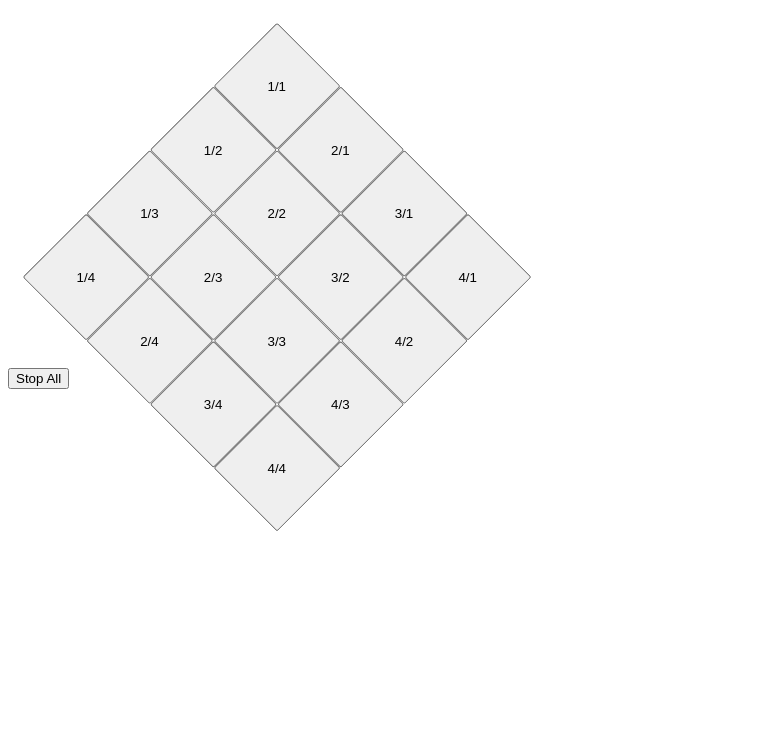
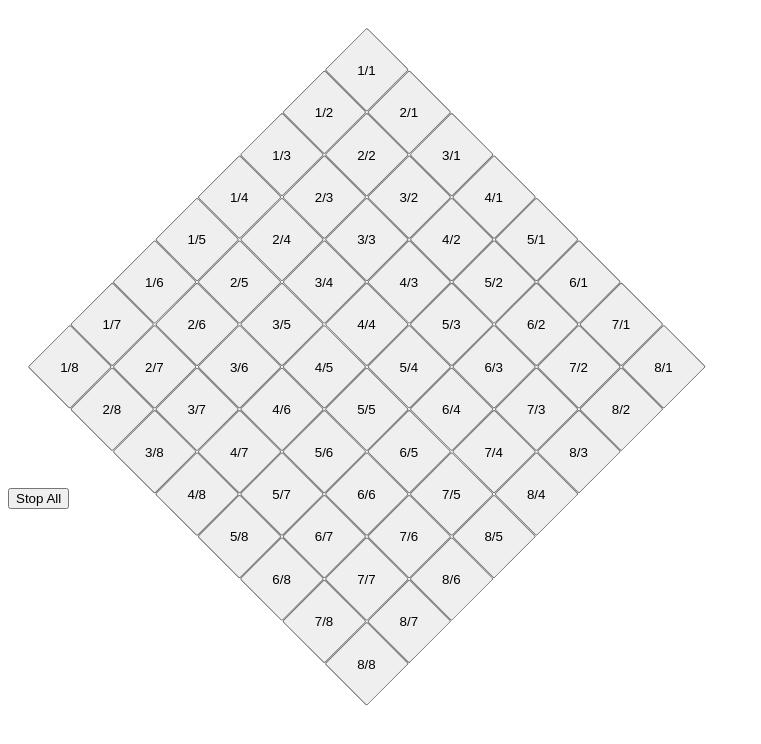
Before and after one commit to rjbultitude/lmdm, a website with bundled scripts: page index.html in a window 1280 px wide. Shown: the whole page, without its empty margins (0-761 px from the left). Built offline with nearby package versions, Linux system fonts and the light colour scheme.

Commit message:
set grid size to 8 and create a css var for it

```diff
--- a/index.html
+++ b/index.html
@@ -3,14 +3,15 @@
   <title>Lambdoma online keyboard</title>
   <style>
     :root {
-      --button-size: 90px;
+      --button-size: 60px;
       --transition-period: 200ms;
+      --grid-size: 8;
     }
     main {
       display: flex;
       flex-direction: row;
       transform: rotate(45deg) translate(35%, 0%);
-      width: 360px;
+      width: calc(var(--button-size) * var(--grid-size));
       /* position: relative;
       /* top: 480px; */
     }
--- a/src/constants.js
+++ b/src/constants.js
@@ -6,4 +6,4 @@ export const AUDIO_CONFIG = {
   SMOOTHING_INTERVAL: 0.02
 };
 
-export const GRID_SIZE = 4;
+export const GRID_SIZE = 8;
```
